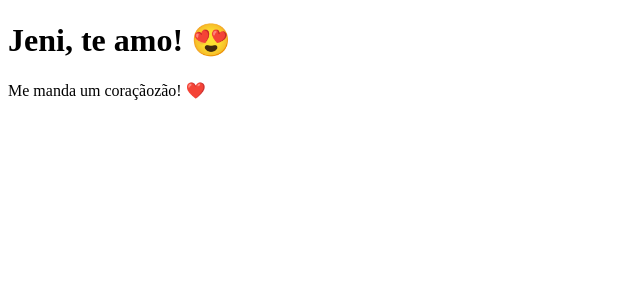
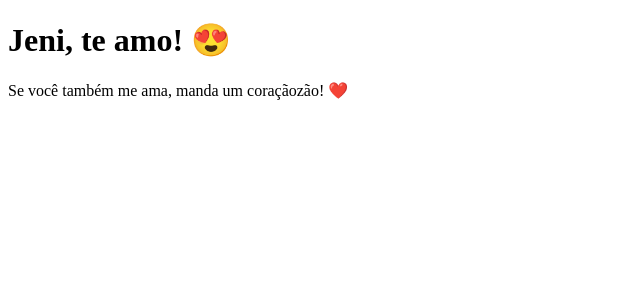
Before and after one commit to migueldemacedo/clone-tabnews, a Next.js app: page / in a window 1280 px wide. Shown: the top 300 px of the page, without its empty margins (0-640 px from the left). Built offline with nearby package versions, Linux system fonts and the light colour scheme.

Commit message:
corrige a frase do desafio

```diff
--- a/pages/index.js
+++ b/pages/index.js
@@ -2,7 +2,7 @@ function Home() {
     return (
         <>
             <h1>Jeni, te amo! 😍</h1>
-            <p>Me manda um coraçãozão! ❤️</p>
+            <p>Se você também me ama, manda um coraçãozão! ❤️</p>
         </>
     )
 }
```
